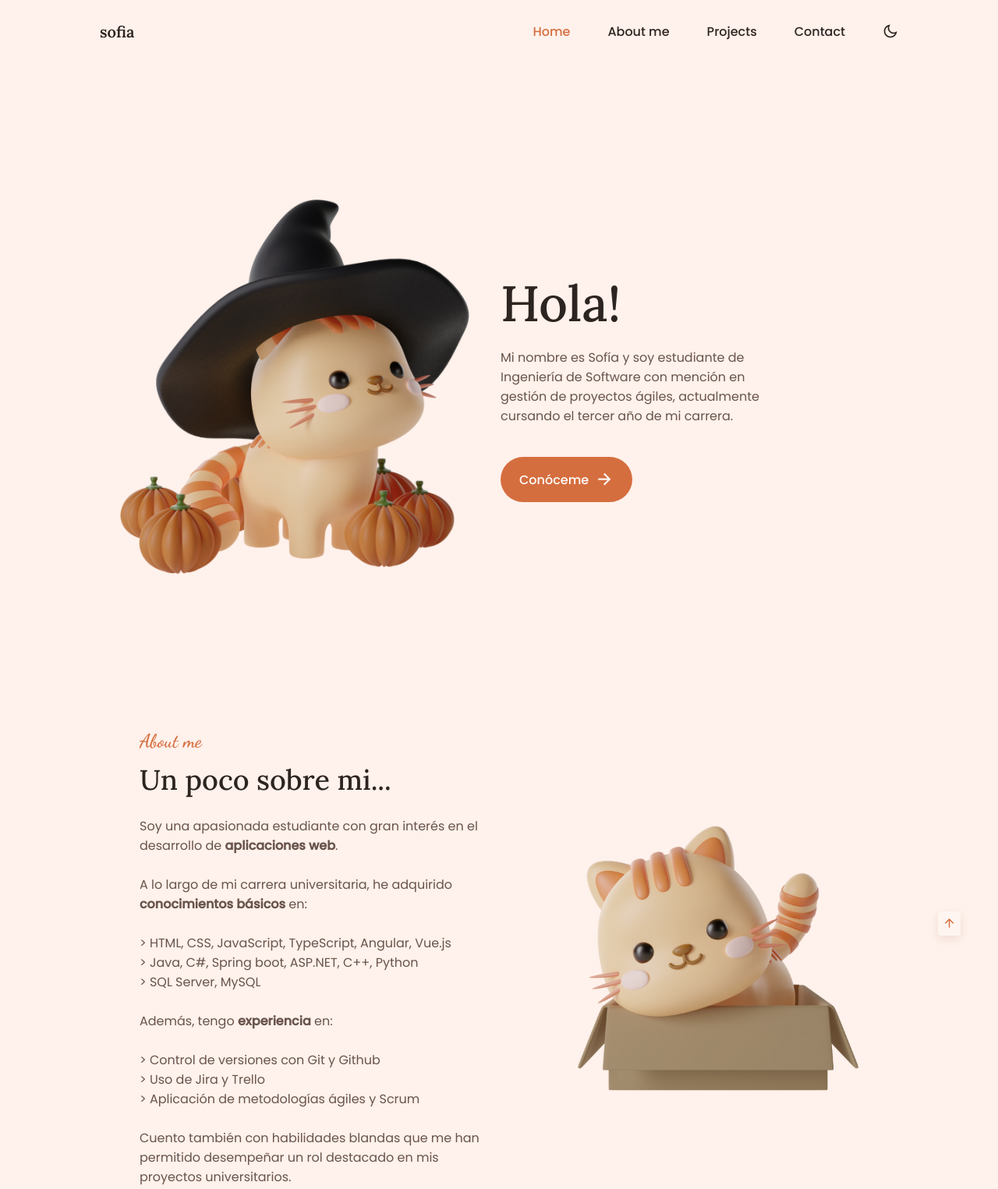
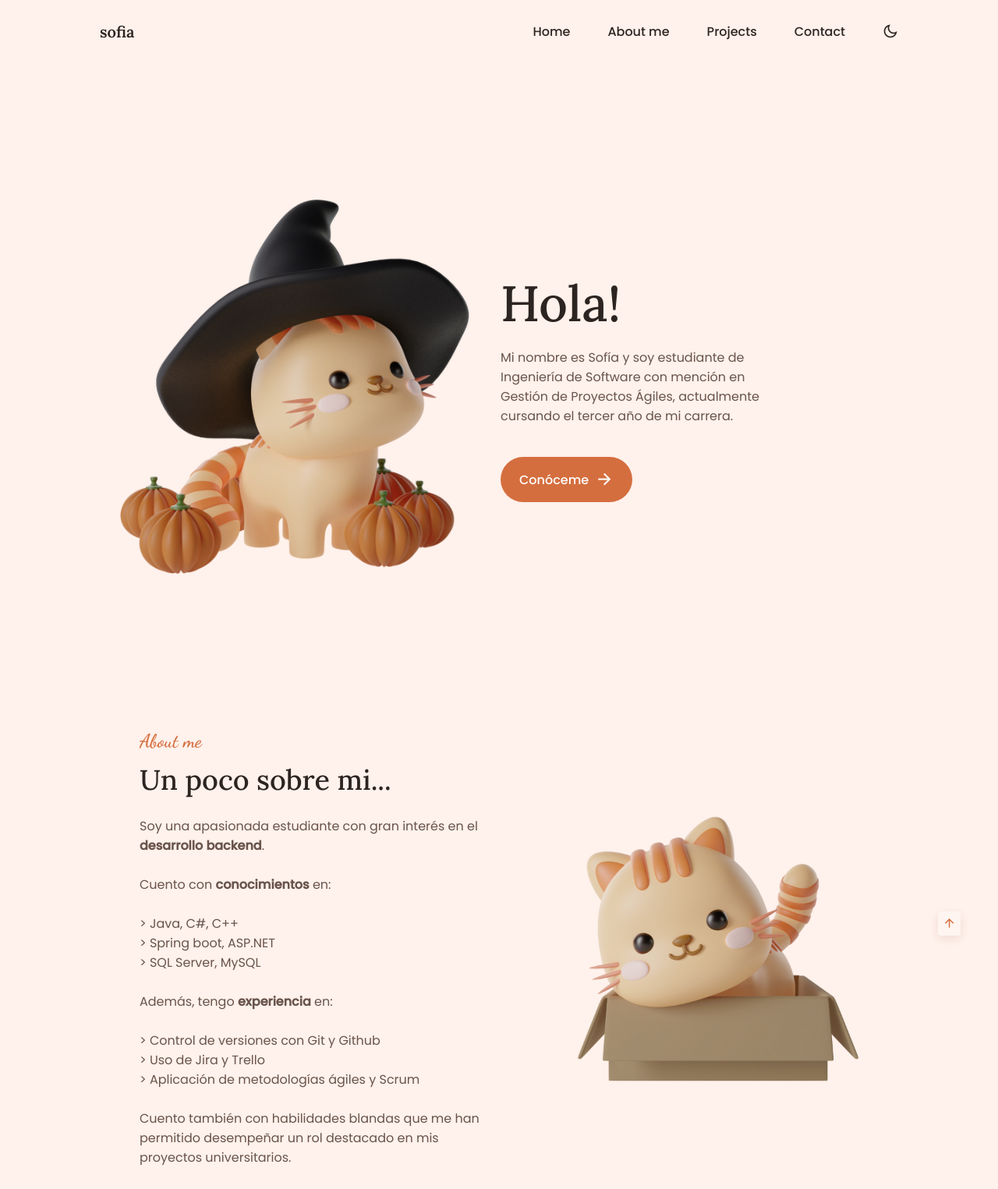
Before and after one commit to asofialf/sofia-website, a plain HTML site: page index.html in a window 1280 px wide. Shown: the top 1525 px of the page at 78% size. Drawn offline with nearby package versions, Linux system fonts and the light colour scheme.

Commit message:
Update: About me

```diff
--- a/assets/css/style.css
+++ b/assets/css/style.css
@@ -605,6 +605,7 @@ body.dark-theme {
         grid-template-columns: 450px 360px;
         align-items: center;
         column-gap: 7rem;
+        margin-bottom: 10rem;
     }
     .contact__data, .contact .section__subtitle, .contact .section__title{
         text-align: initial;
--- a/assets/js/main.js
+++ b/assets/js/main.js
@@ -45,26 +45,6 @@ const scrollUp = () =>{
 						: scrollUp.classList.remove('show-scroll')
 }
 window.addEventListener('scroll', scrollUp)
-/*=============== SCROLL SECTIONS ACTIVE LINK ===============*/
-const sections = document.querySelectorAll('section[id]')
-
-const scrollActive = () =>{
-  	const scrollY = window.pageYOffset
-
-	sections.forEach(current =>{
-		const sectionHeight = current.offsetHeight,
-			  sectionTop = current.offsetTop - 58,
-			  sectionId = current.getAttribute('id'),
-			  sectionsClass = document.querySelector('.nav__menu a[href*=' + sectionId + ']')
-
-		if(scrollY > sectionTop && scrollY <= sectionTop + sectionHeight){
-			sectionsClass.classList.add('active-link')
-		}else{
-			sectionsClass.classList.remove('active-link')
-		}
-	})
-}
-window.addEventListener('scroll', scrollActive)
 /*=============== DARK LIGHT THEME ===============*/
 const themeButton = document.getElementById('theme-button')
 const darkTheme = 'dark-theme'
--- a/index.html
+++ b/index.html
@@ -57,7 +57,7 @@
                         Hola!
                     </h1>
                     <p class="home__description">
-                        Mi nombre es Sofía y soy estudiante de Ingeniería de Software con mención en gestión de proyectos ágiles, actualmente cursando el
+                        Mi nombre es Sofía y soy estudiante de Ingeniería de Software con mención en Gestión de Proyectos Ágiles, actualmente cursando el
                         tercer año de mi carrera.
                     </p>
                     <a href="#about" class="button">
@@ -77,10 +77,10 @@
                     Un poco sobre mi...
                   </h2>
                   <p class="about__description">
-                    Soy una apasionada estudiante con gran interés en el desarrollo de <strong>aplicaciones web</strong>. <br><br>
-                    A lo largo de mi carrera universitaria, he adquirido <strong>conocimientos básicos</strong> en: <br><br>
-                    > HTML, CSS, JavaScript, TypeScript, Angular, Vue.js<br>
-                    > Java, C#, Spring boot, ASP.NET, C++, Python <br>
+                    Soy una apasionada estudiante con gran interés en el <strong>desarrollo backend</strong>. <br><br>
+                    Cuento con <strong>conocimientos</strong> en: <br><br>
+                    > Java, C#, C++ <br>
+                    > Spring boot, ASP.NET <br>
                     > SQL Server, MySQL<br><br>
                     Además, tengo <strong>experiencia</strong> en: <br><br>
                     > Control de versiones con Git y Github <br>
```
